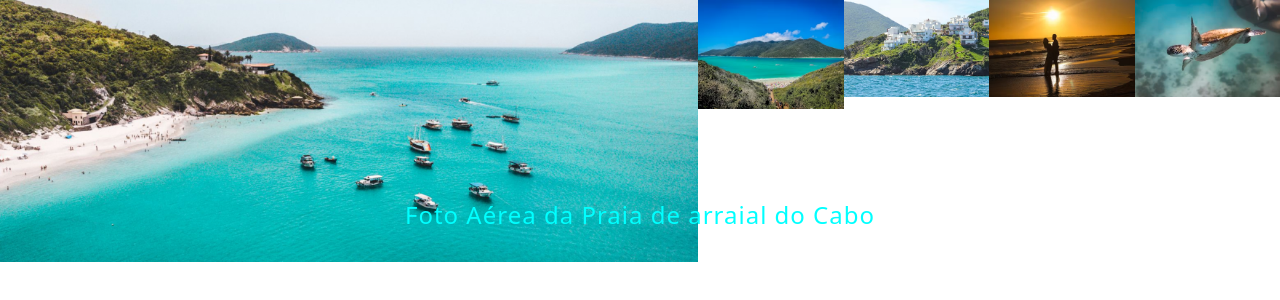
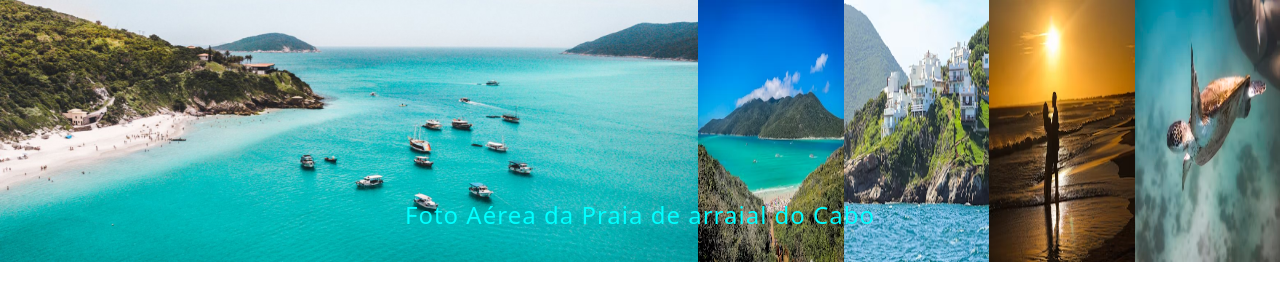
Before and after one commit to MahAzevedo/praia, a React (Vite) app: page / in a window 1280 px wide. Shown: the top 300 px of the page. Built offline with nearby package versions, Linux system fonts and the light colour scheme; no server answers.

Commit message:
modified:   src/Components/Carousel/Carousel.jsx

```diff
--- a/src/Components/Carousel/Carousel.jsx
+++ b/src/Components/Carousel/Carousel.jsx
@@ -1,4 +1,4 @@
-import { useRef } from 'react';
+import { useEffect, useRef } from 'react';
 import styles from './Carousel.module.css';
 // import praiaCapa from '/src/Assets/praiaCapa.jpg?react'; funciona assim também :)
 import praiaCapa from '/src/Assets/praiaCapa.jpg';
@@ -15,6 +15,12 @@ import image5 from '/src/image/praia09.avif';
 // src\image\praia06.avif
 
 const Carousel = () => {
+  useEffect(() => {
+    fetch('https://unsplash.com/pt-br/s/fotografias/arraial-do-cabo?license=free.json')
+    .then((response) => response.json())
+    .then(console.log);
+  }, []);
+
   const images = [ image1, image2, image3, image4, image5 ];
 
   const buttonsContainer = useRef(null);
--- a/src/Components/Carousel/Carousel.module.css
+++ b/src/Components/Carousel/Carousel.module.css
@@ -1,8 +1,24 @@
 .container {
     width: 100%;
     min-width: 100vh;
-    background-color: #e1e1e1;
+    /* background-color: #e1e1e1; */
+    /* max-width: 900px; */
+    max-width: 1440px;
 }
+
+/*  */
+
+.carouselImage {
+    /* width: 100%; */
+    /* height: 90%; */
+    max-width: 900px;
+
+    display: flex;
+    overflow-x: auto;
+    scroll-behavior: smooth;
+}
+
+/*  */
 
 .carousel {
     display: flex;
@@ -89,8 +105,3 @@
     white-space: nowrap !important;
     border: 0 !important;
 } */
-
-
-.carouselImage {
-
-}
```
